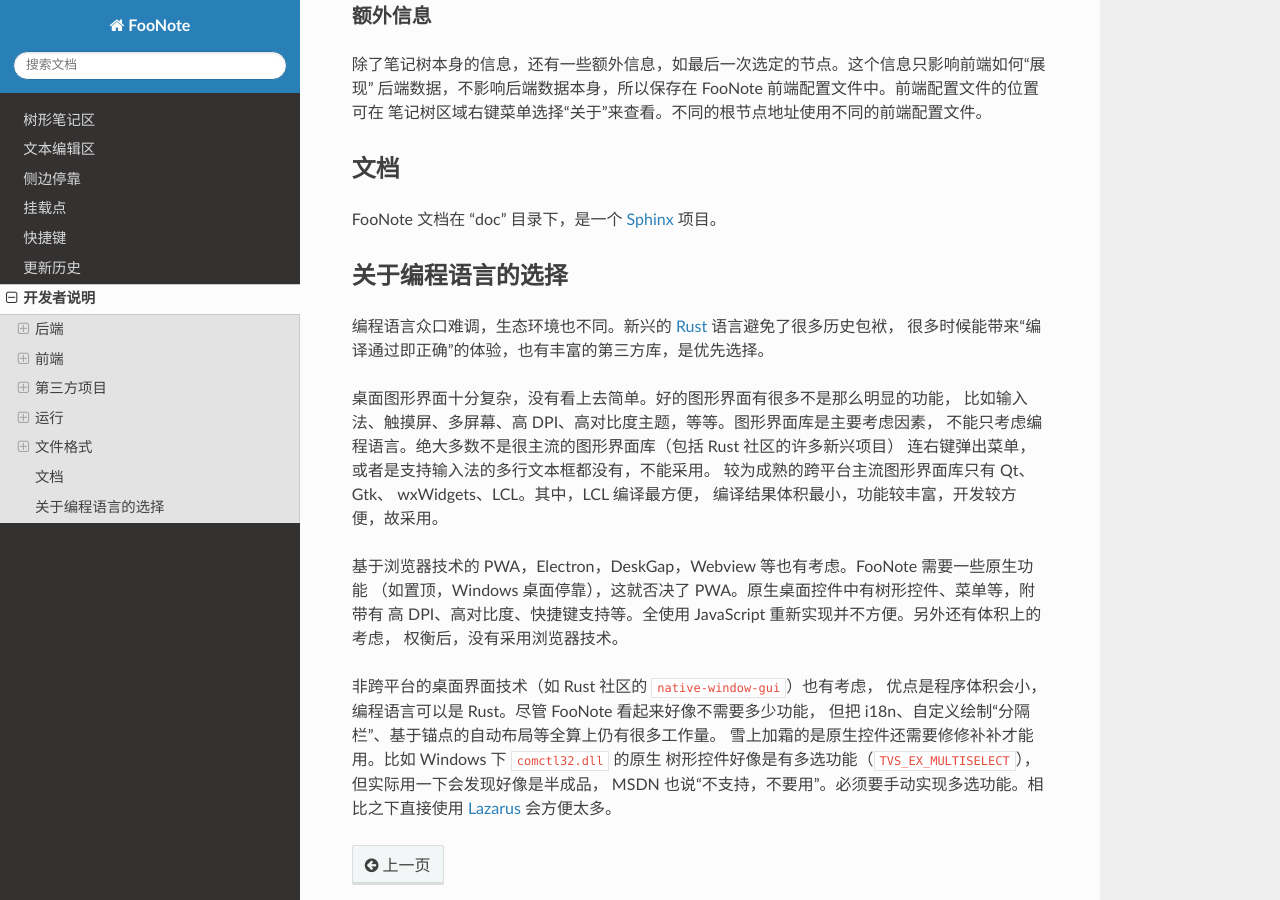
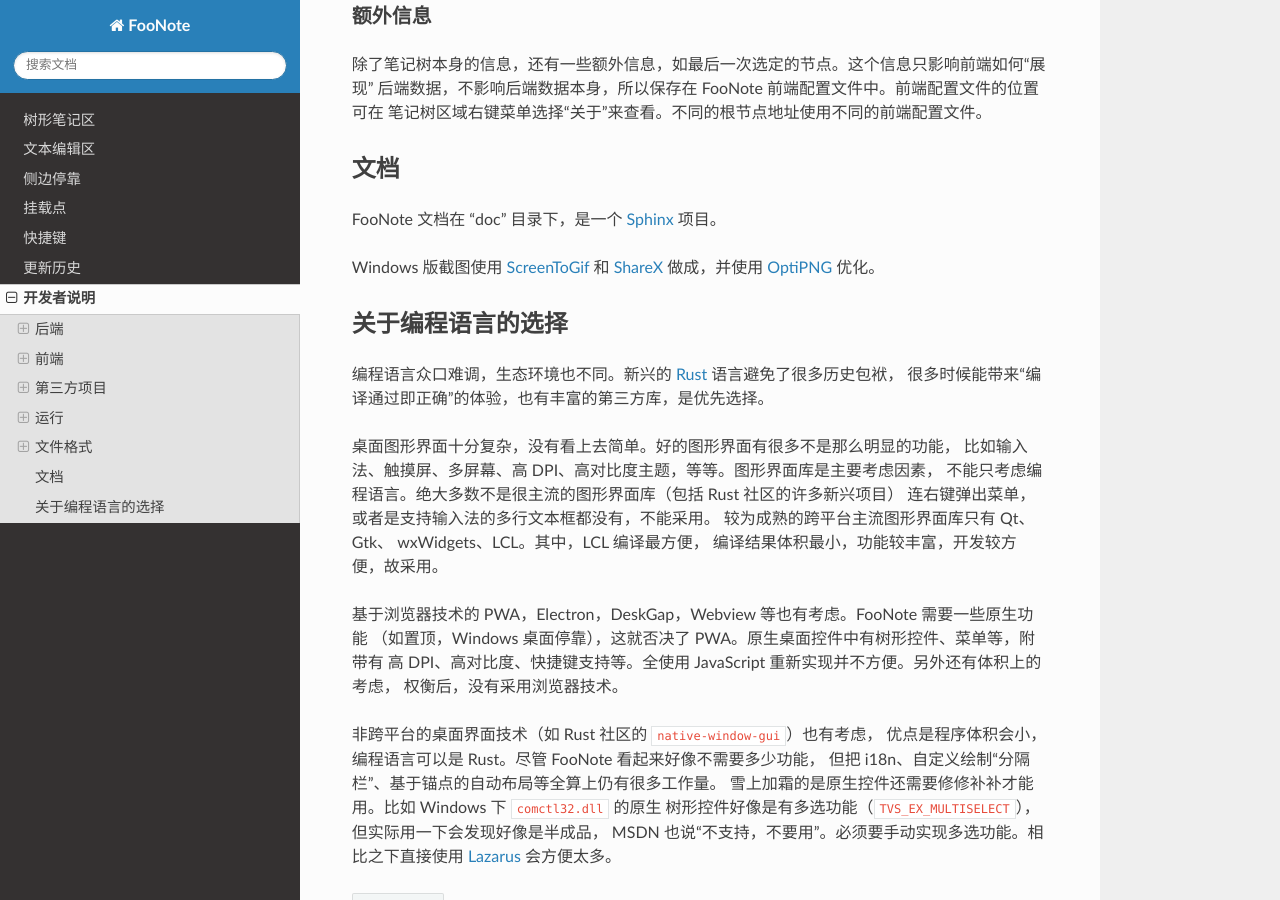
Before and after one commit to quark-zju/FooNote, a Sphinx documentation site: the page built from doc/devguide.rst, in a window 1280 px wide and 900 px high, scrolled down 4502 px. Built offline with Sphinx 7.4.7 and the Read the Docs theme 2.0.0, drawn with Linux system fonts in a browser that asks for light colours.

Commit message:
doc: mention software used for screenshots

```diff
--- a/doc/devguide.rst
+++ b/doc/devguide.rst
@@ -246,6 +246,8 @@
 
 FooNote 文档在 “doc” 目录下，是一个 Sphinx_ 项目。
 
+Windows 版截图使用 ScreenToGif_ 和 ShareX_ 做成，并使用 OptiPNG_ 优化。
+
 
 .. _DevGuideLangChoice:
 
@@ -287,3 +289,6 @@
 .. _Git: https://git-scm.com/
 .. _Python: https://www.python.org/
 .. _Elementary: https://elementary.io/
+.. _ScreenToGif: https://github.com/NickeManarin/ScreenToGif
+.. _ShareX: https://github.com/ShareX/ShareX
+.. _OptiPNG: http://optipng.sourceforge.net/
```
